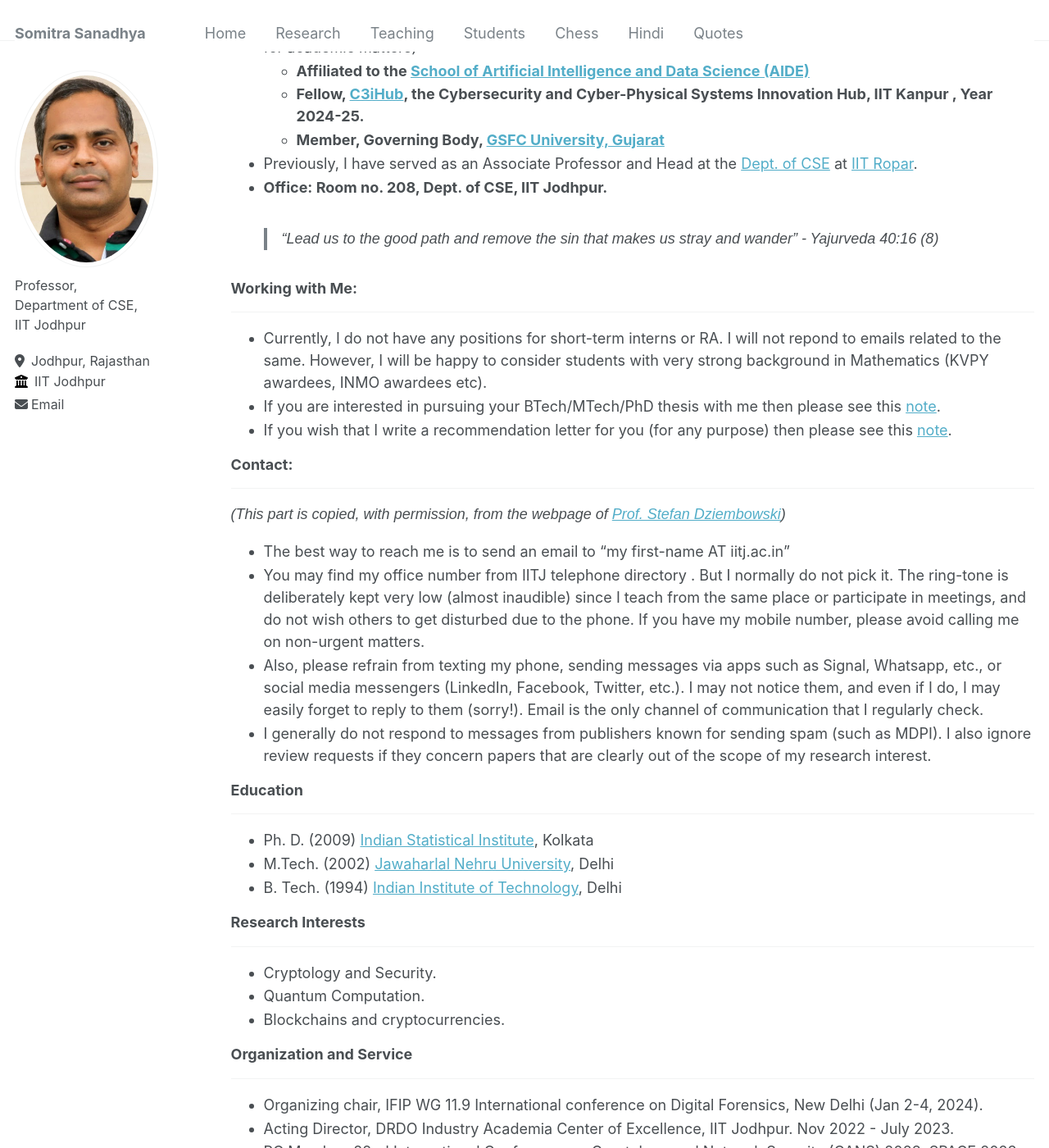
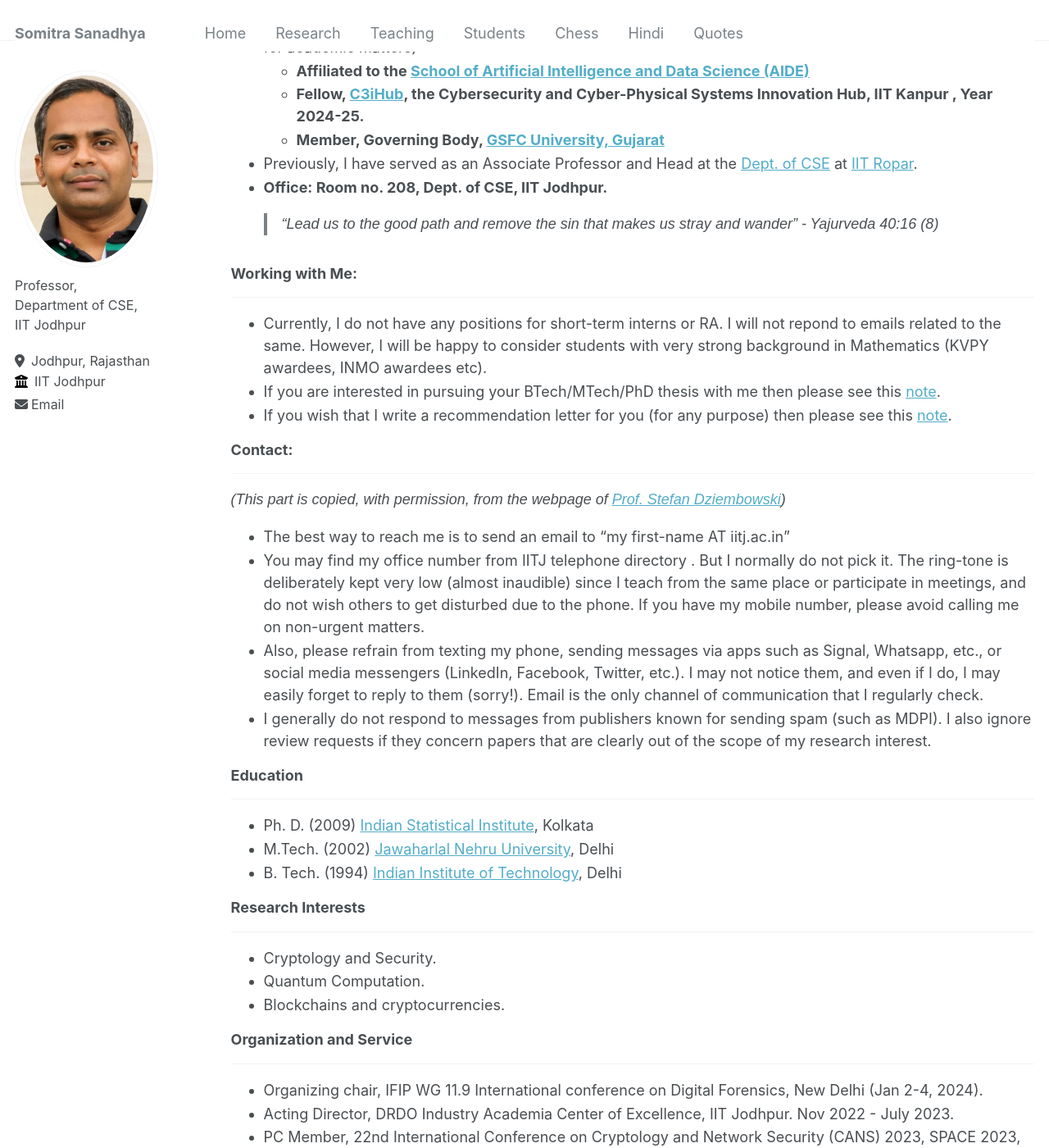
Before and after one commit to somitra-sanadhya/somitra-sanadhya.github.io, a Jekyll site: the page built from _pages/about.md, in a window 1280 px wide and 1400 px high, scrolled down 381 px. Shown: the whole window at 82% size. Built offline with Jekyll 4.4.1, drawn with Linux system fonts in a browser that asks for light colours.

Commit message:
Update _base.scss

```diff
--- a/_sass/_base.scss
+++ b/_sass/_base.scss
@@ -101,7 +101,7 @@ abbr[data-original-title] {
 /* blockquotes */
 
 blockquote {
-  margin: 2em 1em 2em 0;
+  margin: 1em 1em 2em 0;
   padding-left: 1em;
   padding-right: 1em;
   font-style: italic;
```
